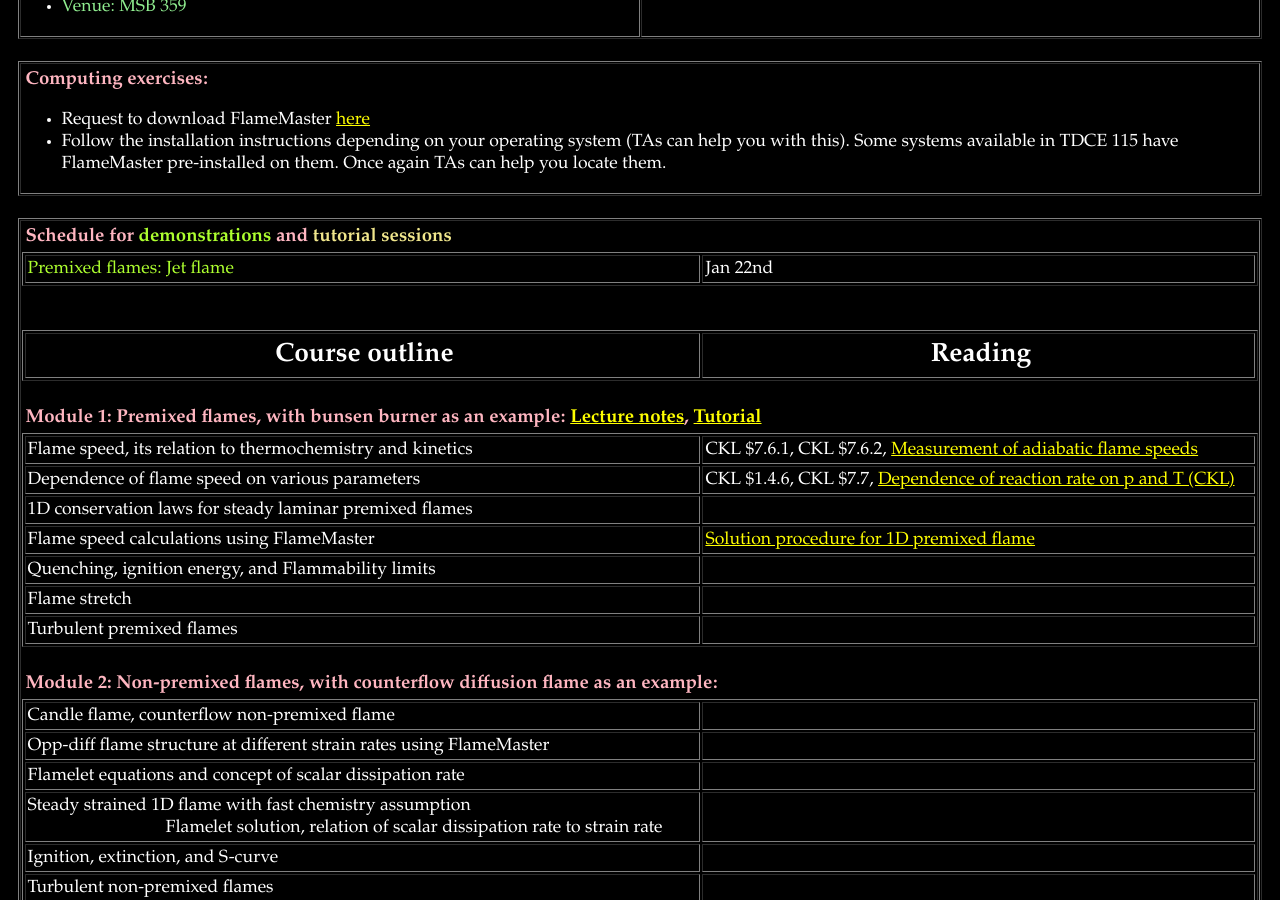
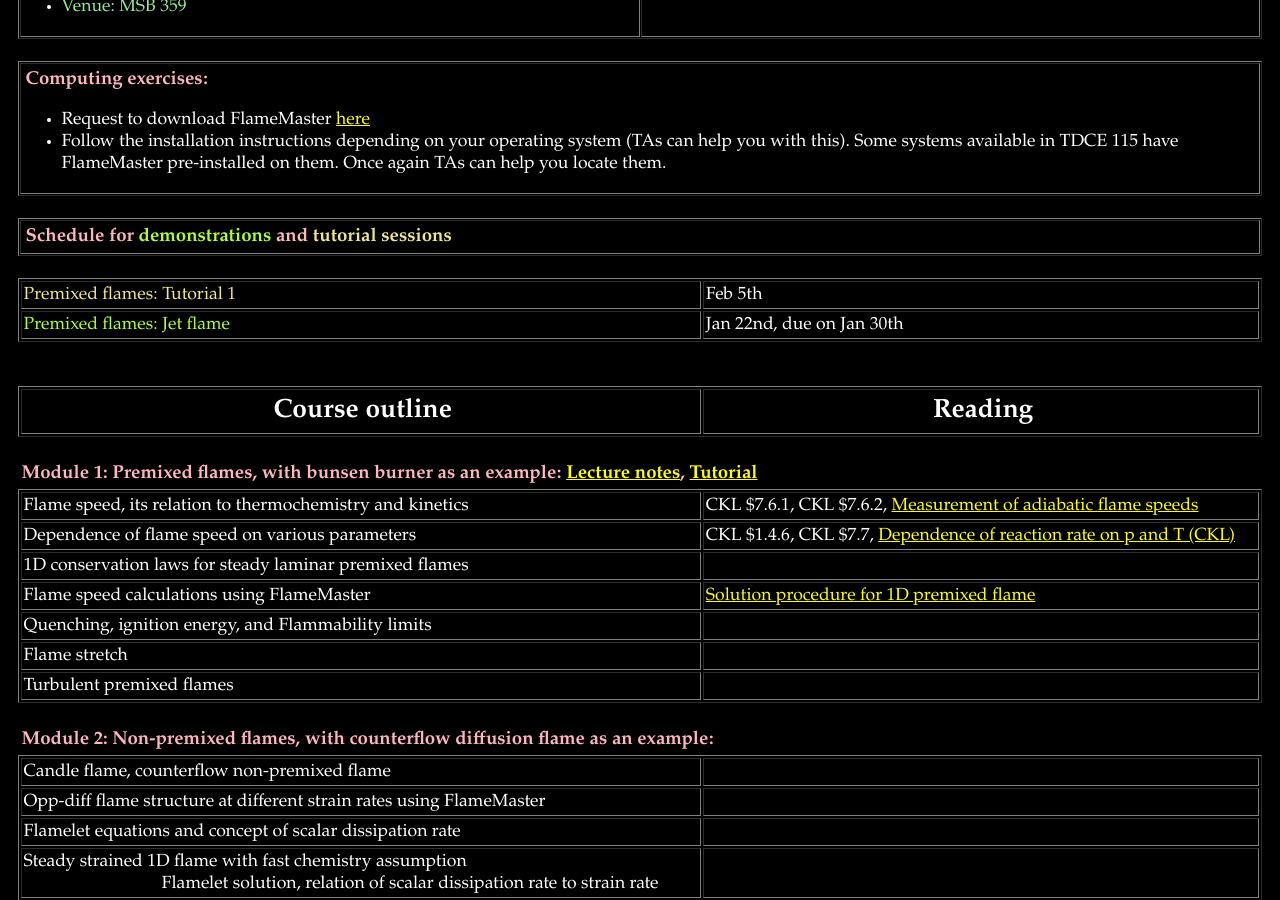
Before and after one commit to krithikasivaram/krithikasivaram.github.io, a Jekyll site: the page teaching/ME6166_Jan_May_2020.html, which Jekyll copies as it is, in a window 1280 px wide and 900 px high, scrolled down 2174 px. Built offline with Jekyll 4.4.1, drawn with Linux system fonts in a browser that asks for light colours.

Commit message:
materials added me6166

```diff
--- a/teaching/ME6166_Jan_May_2020.html
+++ b/teaching/ME6166_Jan_May_2020.html
@@ -240,10 +240,12 @@ Path-to-FlameMaster/Run/FlameMan/Diff/Steady/CH4/ </li>	-->
 <h3>Schedule for <font color="greenyellow">demonstrations</font> and <font color="khaki">tutorial sessions</font></h3>
 <!-- <button class="collapsible"><h4>View previous events</h4></button>
  <div class="content">-->
+</table><br>
 <table border="1" cellspacing="2" cellpadding="2" width="100%">
 	<col width = "55%">
 	<col width = "45%">
-	<tr> <td> <font color="greenyellow">Premixed flames: Jet flame </td> <td> Jan 22nd </td></tr>
+	<tr> <td> <font color="khaki">Premixed flames: Tutorial 1 </td> <td> Feb 5th </td></tr>
+	<tr> <td> <font color="greenyellow">Premixed flames: Jet flame </td> <td> Jan 22nd, due on Jan 30th </td></tr>
 <!--
 	<tr> <td> <font color="greenyellow">Premixed flames: Jet flame <a href="https://owncloud.iitm.ac.in/public.php?service=files&t=2ZU0AJXXICyb2g7" target="_blank">Questionnaire</a>, <a href="https://owncloud.iitm.ac.in/public.php?service=files&t=BaqqHxcjNhr8wvb" target="_blank">Images</a>. Due by February 21st </font></td>
 	<td> February 7th</td></tr>
```
